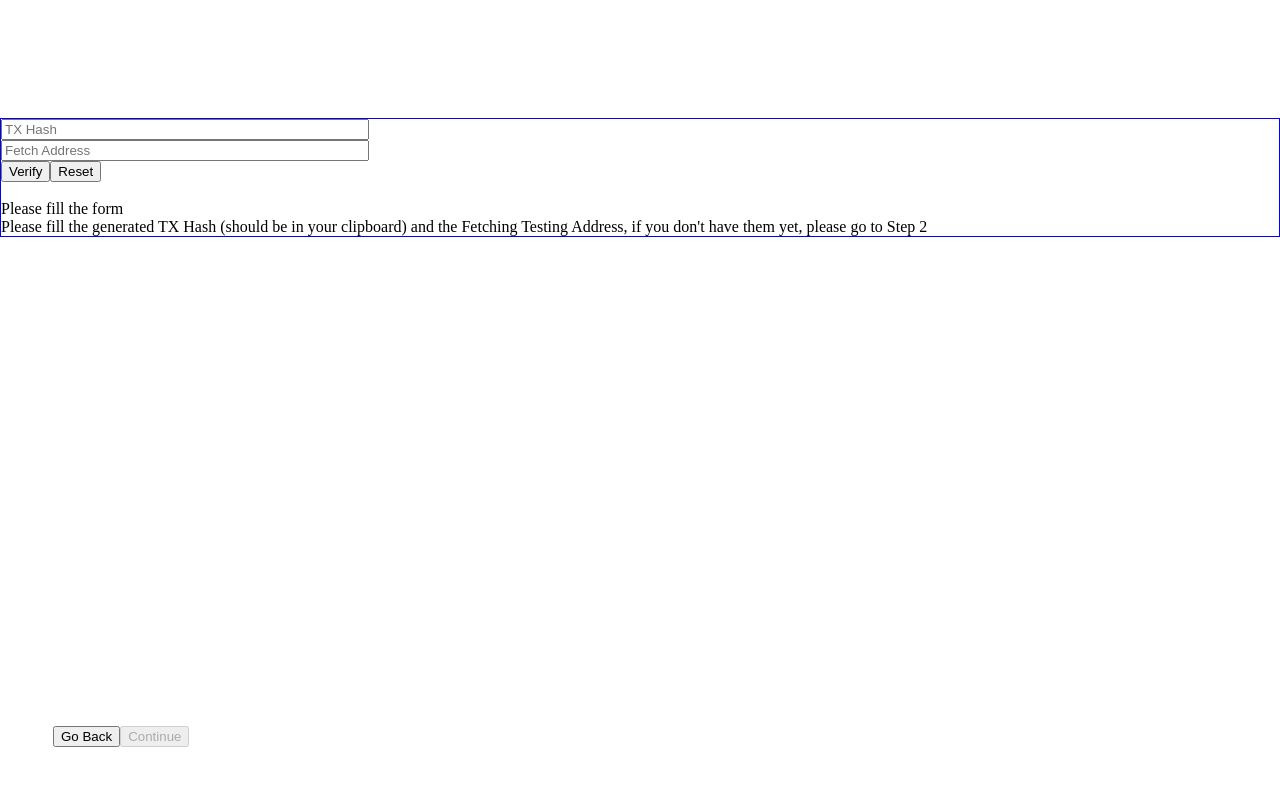
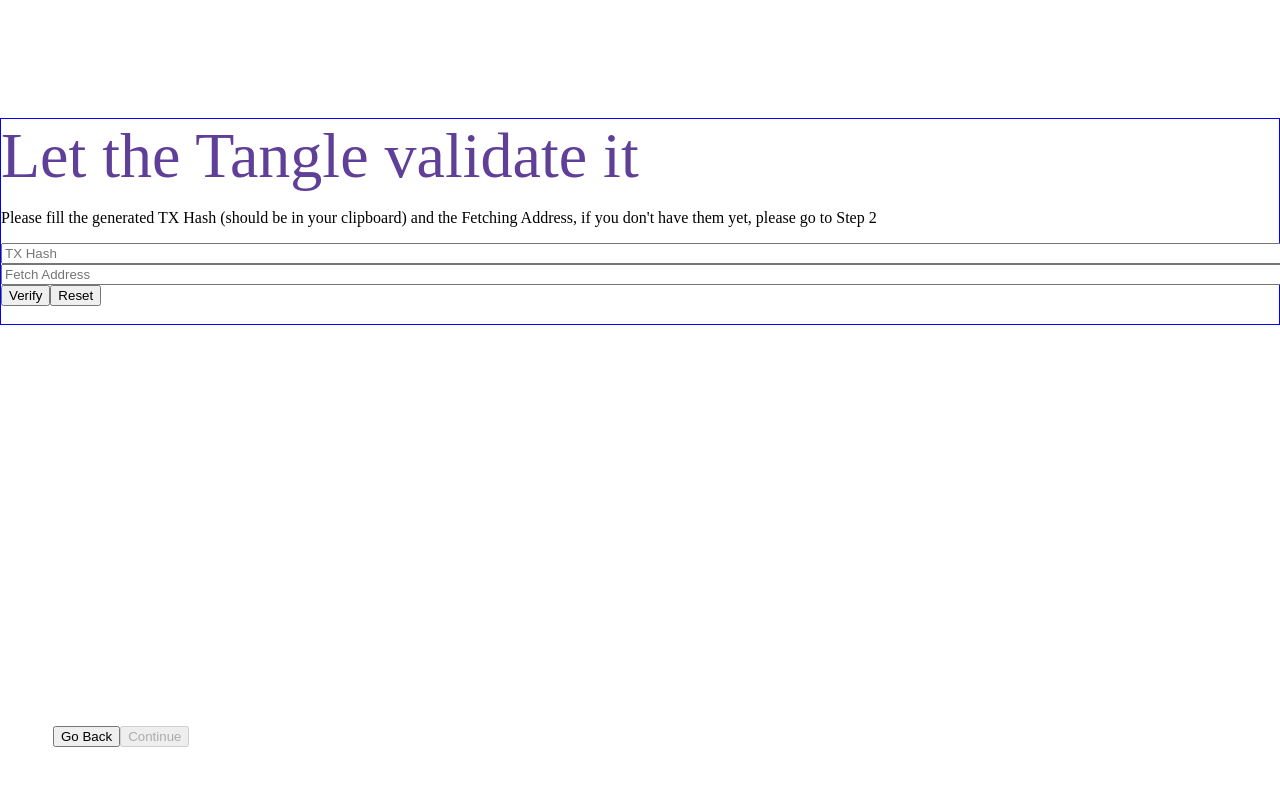
Before and after one commit to iotaledger/poc-document-immutable-blueprint, a React (Create React App) app: page /verif in a window 1280 px wide. Shown: the top 786 px of the page. Built offline with nearby package versions, Linux system fonts and the light colour scheme.

Commit message:
Enhanced user experience when/after signing the document

```diff
--- a/src/partials/DocumentSignature.js
+++ b/src/partials/DocumentSignature.js
@@ -55,26 +55,20 @@ class SignDocument extends Component {
     if(generatedHash) {
       title = 'TX Hash Generated'
     }
-    /*let text = (<div className="message-box--content">{`Please generate a TESTING Seed and Address from`} {seedLink} and {AddLink}. <br />
-    {`- Do NOT use your real SEED/ADDRESS! Once the Document is signed and you get TX hash, no one can mutate or re-sign that document, even though they got your SEED/ADDRESS.`} <br />
-    {`- Using different ADDRESSES is recommended to separate documents by type or category, so only ADDRESS and TX Hash is needed to retrieve the document hash`} <br />
-    </div>)
-    let cssClass = 'message-box__info'
-    if(isFormFilled && !isFormatValid) {
-      cssClass = 'message-box__danger'
-      title = 'Data not valid'
-      text = <div className="message-box--content">{`It seems that your Address/SEED are not valid please make sure they have 81 length and all Uppercase.`}</div>
-    } else if(everythingIsOk) {
-      cssClass = 'message-box__success'
-      title = 'Form Filled'
-      text = <div className="message-box--content">{`Form has been filled, please press 'Sign the document', this will send the signature to the Tangle.`}</div>
-    }*/
     return(<div>
       <div>
-        <Title value={title} />
+        <Title value={title} valid={generatedHash} />
+      </div>
+      <div style={{ marginTop: '35px' }}>
+        {generatedHash && <Title
+                            value={this.props.genTxHash}
+                            valid={false}
+                            style={{ fontSize: '32px', wordBreak: 'break-word' }}
+                          />}
+
+      </div>
+      {!generatedHash && <section>
         <p>This is a very long desciption to be incorporated here, to be written in the future</p>
-      </div>
-
         <div style={topMargin}>
           <Radio
             label="Use the default Address and Seed (faster)"
@@ -133,7 +127,7 @@ class SignDocument extends Component {
             Clear
           </button>
         </div>
-
+      </section>}
       {/*<div className="button-container button-container__center">
          <div style={{display: 'block'}}>
            <div><span className="text text--level2">Calculated Hash Value:</span></div>
--- a/src/partials/DocumentVerification.js
+++ b/src/partials/DocumentVerification.js
@@ -1,9 +1,10 @@
 import React, { Component } from 'react';
 import { verify, hash, publish } from 'iota-proof-tool'
+import Title from './title'
 // import nodes from './nodes'
 // import DropDown from './Dropdown'
 
-const styles = {width: '360px'}
+const styles = {width: '100%'}
 
 function getProviderParams(isMainnet) {
   return isMainnet ? {depth :3, minWeightMagnitude :14} : {depth :3, minWeightMagnitude :9}
@@ -22,20 +23,20 @@ class App extends Component {
     }
   render() {
     let docMutated = this.props.docMutated
-    let title = 'Please fill the form'
-    let text = `Please fill the generated TX Hash (should be in your clipboard) and the Fetching Testing Address, if you don't have them yet, please go to Step 2`
-    let cssClass = 'message-box__info'
+    let title = `Let the Tangle validate it`
+    let validText = false
     if(docMutated === false) {
-      cssClass = 'message-box__danger'
-      title = 'Document not valid anymore'
-      text = `The calculated Hash didn't match with the saved one`
+      title = 'Document has been changed.'
     } else if(docMutated === true) {
-      cssClass = 'message-box__success'
       title = 'Document Valid!'
-      text = `The document hash haven't been mutated since its first signature with the Tangle.`
+      validText = true
     }
     return(<div>
-      <div className="button-container button-container__center">
+      <div>
+        <Title value={title} valid={validText} />
+        <p>Please fill the generated TX Hash (should be in your clipboard) and the Fetching Address, if you don't have them yet, please go to Step 2</p>
+      </div>
+      <div>
         <input className="button button--secondary"
                type="text"
                id="input"
@@ -46,7 +47,7 @@ class App extends Component {
                onChange={this.props.handleInputTextChange}
         />
       </div>
-      <div className="button-container button-container__center">
+      <div>
         <input className="button button--secondary"
                type="text"
                id="input"
@@ -57,12 +58,12 @@ class App extends Component {
                onChange={this.props.handleInputTextChange}
         />
       </div>
-       <div className="button-container button-container__center">
+       <div>
         <button className="button" onClick={this.props.verify}>Verify</button>
         <button className="button" onClick={this.props.reset}>Reset</button>
        </div>
        <br/>
-       <div className="button-container button-container__center">
+       {/*<div className="button-container button-container__center">
           <div className={`message-box ${cssClass}`} >
             <div className="message-box--icon"></div>
             <div className="message-box--text">
@@ -70,7 +71,8 @@ class App extends Component {
                <div className="message-box--content">{text}</div>
             </div>
           </div>
-      </div></div>)
+      </div>*/}
+      </div>)
   }
 }
 
--- a/src/partials/SelectFile.js
+++ b/src/partials/SelectFile.js
@@ -33,7 +33,10 @@ class SelectFile extends Component {
     return(<div>
 
       <div style={{ margin: '30px 0', display: 'flex', justifyContent: 'center' }}>
-        <Title value={title} valid={validText} />
+        <Title
+          value={title}
+          valid={validText}
+        />
       </div>
 
       <div style={{ width: '100%', position: 'relative', overflow: 'hidden', display: 'inline-block' }}>
--- a/src/partials/title.js
+++ b/src/partials/title.js
@@ -3,7 +3,7 @@ import React, { Component } from 'react';
 
 function Title(props) {
   return (<span
-      style={{ fontSize: '64px', color: props.valid ? '#019792' : '#603f98'  }}
+      style={{ fontSize: '64px', color: props.valid ? '#019792' : '#603f98', ...props.style }}
       className="text">
       {props.value}
     </span>)
```
Lines whose indentation alone changed are shown as unchanged.
